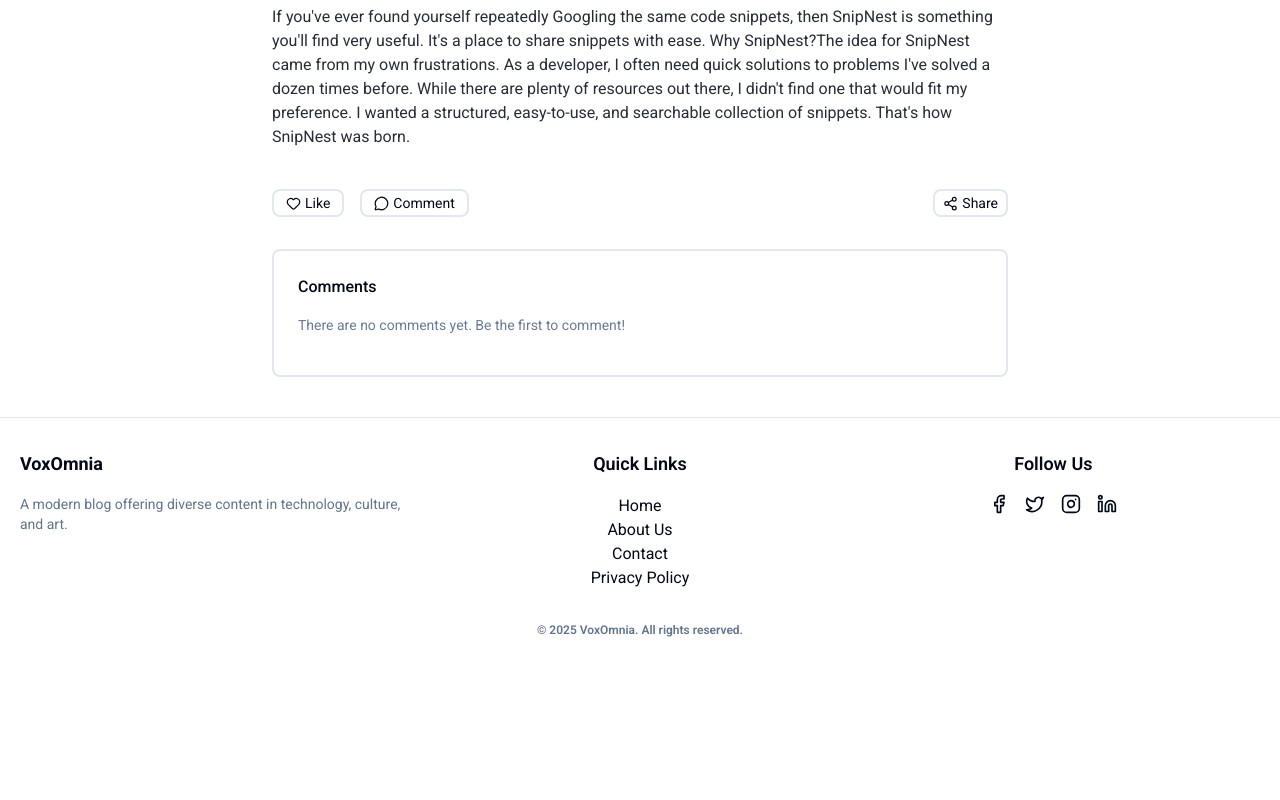
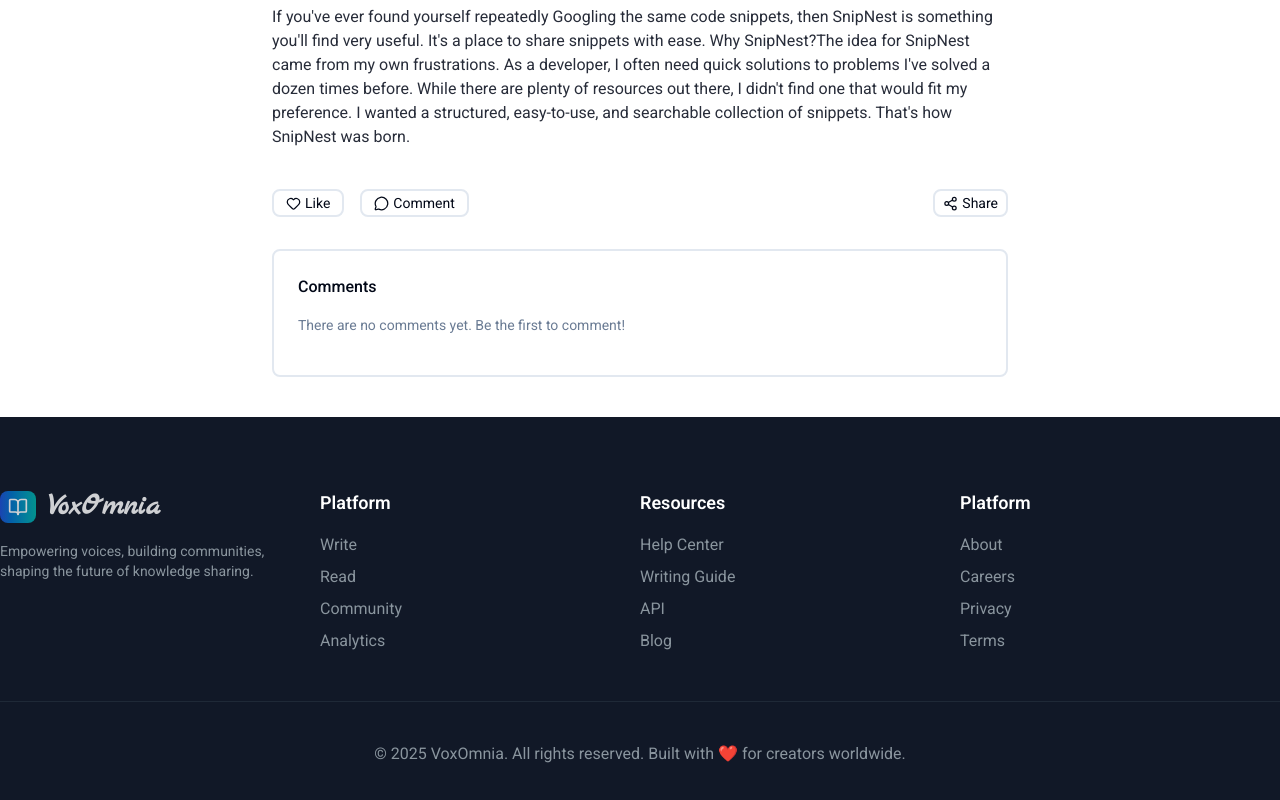
Before and after one commit to A-7amid/blog, a React (Vite) app: page /post-tobi in a window 1280 px wide. Shown: the part 540-1340 px from the top of the page. Before the commit the page ends 1206 px from the top, so only its background shows below. Built offline with nearby package versions, Linux system fonts and the light colour scheme; a web font is replaced by a local one.

Commit message:
Footer Section

```diff
--- a/src/App.jsx
+++ b/src/App.jsx
@@ -5,9 +5,10 @@ import { usePosts } from "./context/posts.context";
 import Navbar from "./Components/Navbar";
 import { Hero } from "./Components/Hero";
 import { Features } from "./Components/Features";
+import { Community } from "./Components/Community";
 
 const App = () => {
-  const { isFilter } = usePosts();
+  // const { isFilter } = usePosts();
   return (
     <div className="min-h-screen max-h-full flex flex-col roboto-mono">
       <Navbar searchable={true} />
@@ -17,6 +18,8 @@ const App = () => {
         <Posts />
         <Features />
       </div>
+
+      <Community />
       <Footer />
     </div>
   );
--- /dev/null
+++ b/src/Components/Community.jsx
@@ -0,0 +1,25 @@
+import { SquarePen } from "lucide-react";
+
+export const Community = () => {
+  return (
+    <div className="bg-gradient-to-r from-[#2562EB] via-[#4E47E5] to-[#14B7A6] text-white w-full flex justify-center items-center p-20">
+      <div className="w-full flex flex-col items-center gap-4">
+        <h2 className="text-4xl font-bold">Ready to Share Your Story?</h2>
+
+        <p className="text-xl font-[400] text-white/80 mb-4">
+          Join thousands of writers who are already making an impact
+        </p>
+
+        <div className="flex items-center gap-3">
+          <button className="bg-white items-center  cursor-pointer px-10 font-[470] py-2 text-lg text-black flex gap-5 rounded-md">
+            Start Writing Today
+            <SquarePen size={16} />
+          </button>
+          <button className="bg-transparent cursor-pointer border border-white px-10 font-[470] py-2 text-lg text-black flex justify-center items-center rounded-md hover:bg-white/10 transition">
+            Learn More
+          </button>
+        </div>
+      </div>
+    </div>
+  );
+};
--- a/src/Components/Footer.jsx
+++ b/src/Components/Footer.jsx
@@ -1,52 +1,57 @@
-import { Facebook, Instagram, Linkedin, Twitter } from "lucide-react";
+import { BookOpen, Facebook, Instagram, Linkedin, Twitter } from "lucide-react";
 import { Link } from "react-router-dom";
 
 const Footer = () => {
   return (
-    <footer className="border-t">
-      <div className="pt-8 p-5 mx-auto container grid grid-cols-1 gap-y-8 sm:grid-cols-2 md:grid-cols-3">
+    <footer className="bg-[#111827] text-secondary">
+      <div className="pt-18 pb-12 w-7xl mx-auto container grid grid-cols-4 justify-center border-b border-[#1F2937]">
         <div className="flex flex-col">
-          <Link to="/" className="text-lg font-bold">
+          <h3 className="flex gap-3 items-center text-white font-extrabold text-3xl opacity-80 marck-font">
+            <div className="flex items-center shadow-2xl bg-gradient-to-r from-primary to-[#00b1a8] rounded-lg px-2 py-1.5 text-md">
+              <BookOpen size={20} />
+            </div>
             VoxOmnia
-          </Link>
+          </h3>
 
-          <span className="w-fit pr-6 flex mt-4 text-slate-500 text-sm items-center">
-            A modern blog offering diverse content in technology, culture, and
-            art.
+          <span className="w-fit pr-6 flex mt-4 text-sm items-center">
+            Empowering voices, building communities, shaping the future of
+            knowledge sharing.
           </span>
         </div>
 
-        <div className="flex flex-col items-center">
-          <h3 className="font-semibold text-lg">Quick Links</h3>
-
-          <div className="flex flex-col mt-4 text-md items-center">
-            <Link to="/">Home</Link>
-            <Link to="/">About Us</Link>
-            <Link to="/">Contact</Link>
-            <Link to="/">Privacy Policy</Link>
+        <div className="flex flex-col gap-4">
+          <h3 className="text-white text-lg font-semibold">Platform</h3>
+          <div className="flex flex-col gap-2">
+            <span>Write</span>
+            <span>Read</span>
+            <span>Community</span>
+            <span>Analytics</span>
           </div>
         </div>
 
-        <div className="flex flex-col items-center">
-          <h3 className="font-semibold text-lg mb-4">Follow Us</h3>
-          <div className="flex space-x-4">
-            <Link to="/">
-              <Facebook size={20} />
-            </Link>
-            <Link to="/">
-              <Twitter size={20} />
-            </Link>
-            <Link to="/">
-              <Instagram size={20} />
-            </Link>
-            <Link to="/">
-              <Linkedin size={20} />
-            </Link>
+        <div className="flex flex-col gap-4">
+          <h3 className="text-white text-lg font-semibold">Resources</h3>
+          <div className="flex flex-col gap-2">
+            <span>Help Center</span>
+            <span>Writing Guide</span>
+            <span>API</span>
+            <span>Blog</span>
+          </div>
+        </div>
+
+        <div className="flex flex-col gap-4">
+          <h3 className="text-white text-lg font-semibold">Platform</h3>
+          <div className="flex flex-col gap-2">
+            <span>About</span>
+            <span>Careers</span>
+            <span>Privacy</span>
+            <span>Terms</span>
           </div>
         </div>
       </div>
-      <span className="flex w-full justify-center my-3 mb-7 font-semibold text-slate-500 text-xs">
-        &copy; 2025 VoxOmnia. All rights reserved.
+      <span className="flex w-full justify-center mt-10 mb-18">
+        &copy; 2025 VoxOmnia. All rights reserved. Built with ❤️ for creators
+        worldwide.
       </span>
     </footer>
   );
--- a/src/index.css
+++ b/src/index.css
@@ -45,6 +45,8 @@
 
   --color-primary: #1c50d5;
   --color-primary2: #18a2b7;
+
+  --color-secondary: #8a959e;
 }
 
 /*
```
